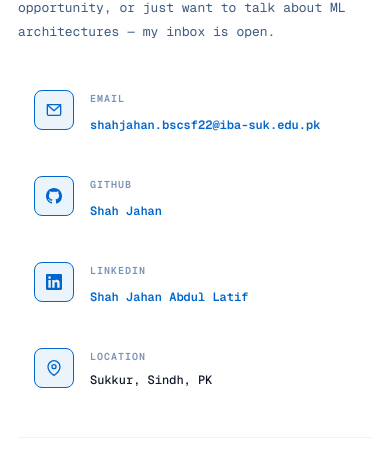
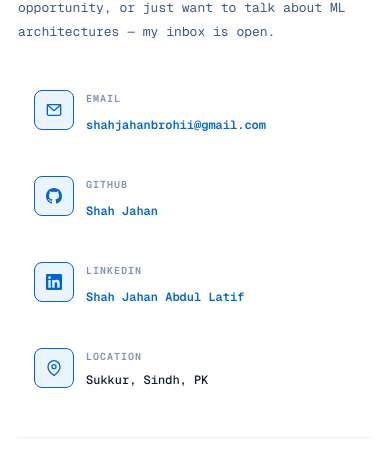
Before and after one commit to ShahJahanBrohii/multi-pager-personal-portfolio, a React (Vite) app in the folder frontend/: page /contact in a window 390 px wide. Shown: the part 350-805 px from the top of the page. Built offline with nearby package versions, Linux system fonts and the light colour scheme; no server answers.

Commit message:
Contact Section updated

```diff
--- a/frontend/src/pages/Contact.css
+++ b/frontend/src/pages/Contact.css
@@ -59,6 +59,7 @@
   font-size: 12px;
   color: var(--text);
   font-weight: 500;
+  overflow-wrap: anywhere;
 }
 .cinfo-val--link {
   color: var(--amber);
@@ -195,10 +196,15 @@
     grid-template-columns: 1fr;
     gap: 48px;
   }
+  .contact-form-wrap { padding: 30px; }
 }
 @media (max-width: 480px) {
   .form-row { grid-template-columns: 1fr; }
   .contact-form-wrap { padding: 24px; }
   .contact-grid { gap: 40px; }
   .contact-success { padding: 48px 24px; }
+  .cinfo-row {
+    align-items: flex-start;
+    gap: 12px;
+  }
 }
--- a/frontend/src/pages/Contact.jsx
+++ b/frontend/src/pages/Contact.jsx
@@ -16,7 +16,7 @@ function validate({ name, email, subject, message }) {
 const INFO = [
   {
     label: 'Email',
-    value: 'shahjahan.bscsf22@iba-suk.edu.pk',
+    value: 'shahjahanbrohii@gmail.com',
     href: 'mailto:shahjahanbrohii@gmail.com',
     icon: (
       <svg width="16" height="16" viewBox="0 0 24 24" fill="none" stroke="currentColor" strokeWidth="2" strokeLinecap="round" strokeLinejoin="round">
@@ -76,11 +76,6 @@ export default function Contact() {
     setStatus('loading');
     setApiErr('');
     try {
-      /*
-       * POST to your Express backend.
-       * Backend should: validate -> save to MongoDB -> send email via Nodemailer -> return { success: true }
-       * Set VITE_API_URL=http://localhost:5000/api in .env.local
-       */
       const baseUrl = import.meta.env.VITE_API_URL || 'http://localhost:5000/api';
       const url = `${baseUrl}/contact`;
       const res = await fetch(url, {
@@ -206,7 +201,7 @@ export default function Contact() {
                 </button>
 
                 <p className="contact-note">
-                  Messages are sent via <code>POST /api/contact</code> → saved in MongoDB + email notification via Nodemailer.
+                  Messages are sent via <code>POST /api/contact</code> and stored securely in the backend database.
                 </p>
               </form>
             )}
```
